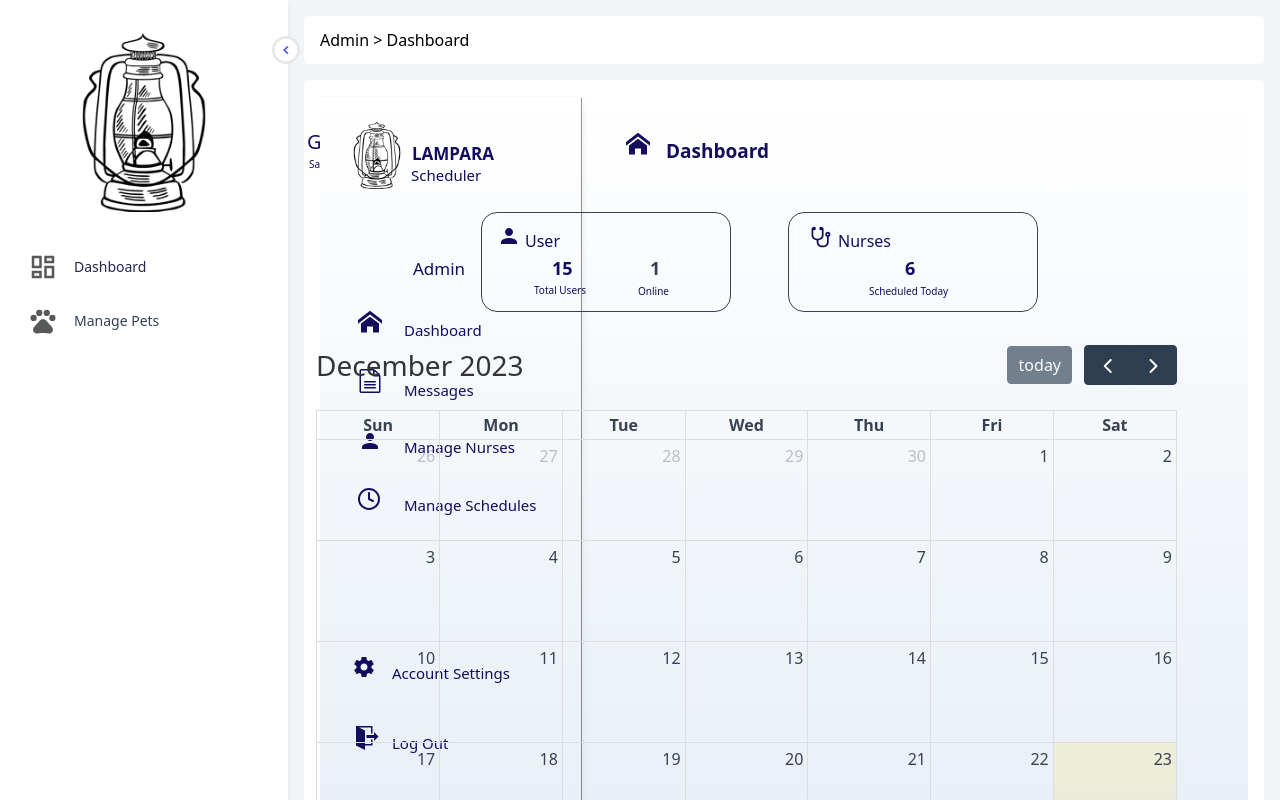
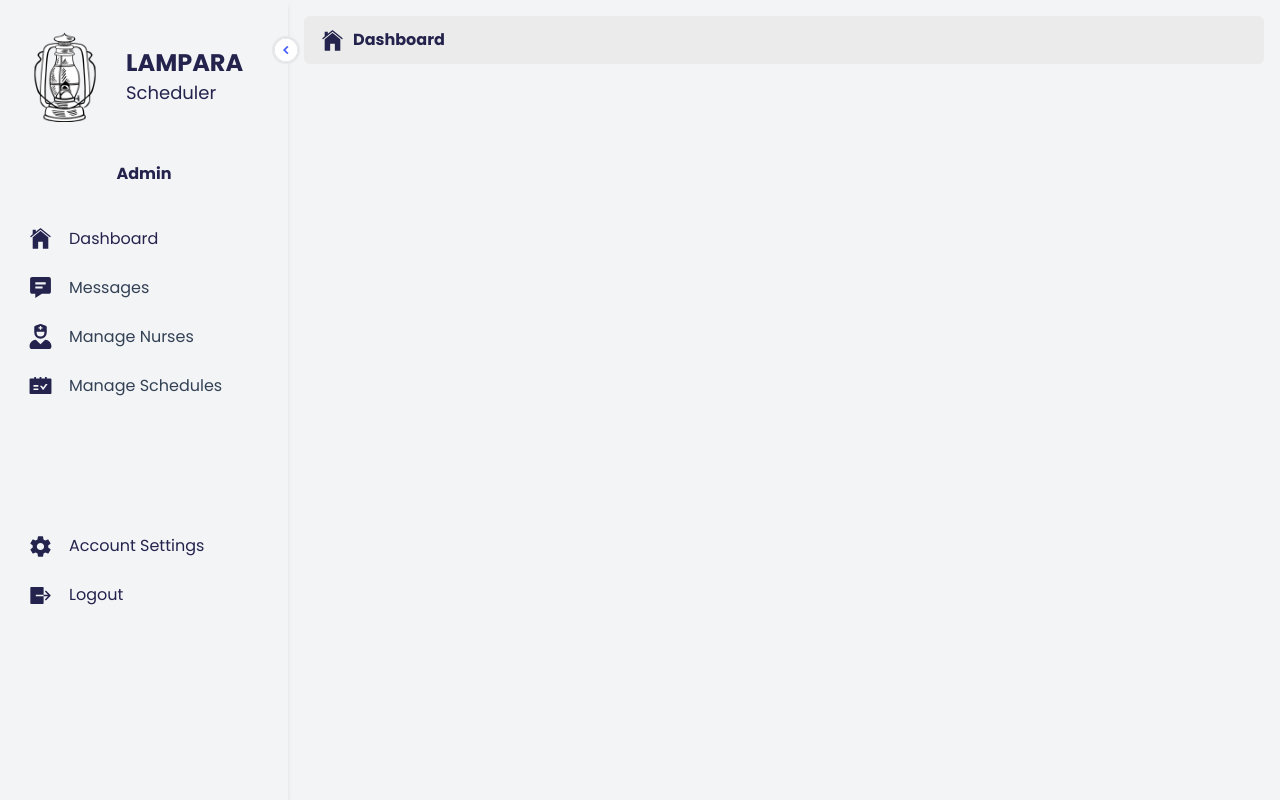
Before and after one commit to whackurt/lampara-nurse-scheduler, a React (Vite) app: page /admin in a window 1280 px wide. Shown: the top 800 px of the page. Built offline with nearby package versions, Linux system fonts and the light colour scheme; sample sign-in values are in the browser's storage.

Commit message:
feat: admin layout

```diff
--- a/index.html
+++ b/index.html
@@ -4,128 +4,13 @@
 		<title>Lampara</title>
 		<meta charset="utf-8" />
 		<meta name="viewport" content="width=device-width, initial-scale=1.0" />
-		<!--
-
-		<meta property="twitter:card" content="summary_large_image" />
-		<style data-tag="reset-style-sheet">
-			html {
-				line-height: 1.15;
-			}
-			body {
-				margin: 0;
-			}
-			* {
-				box-sizing: border-box;
-				border-width: 0;
-				border-style: solid;
-			}
-			p,
-			li,
-			ul,
-			pre,
-			div,
-			h1,
-			h2,
-			h3,
-			h4,
-			h5,
-			h6,
-			figure,
-			blockquote,
-			figcaption {
-				margin: 0;
-				padding: 0;
-			}
-			button {
-				background-color: transparent;
-			}
-			button,
-			input,
-			optgroup,
-			select,
-			textarea {
-				font-family: inherit;
-				font-size: 100%;
-				line-height: 1.15;
-				margin: 0;
-			}
-			button,
-			select {
-				text-transform: none;
-			}
-			button,
-			[type='button'],
-			[type='reset'],
-			[type='submit'] {
-				-webkit-appearance: button;
-			}
-			button::-moz-focus-inner,
-			[type='button']::-moz-focus-inner,
-			[type='reset']::-moz-focus-inner,
-			[type='submit']::-moz-focus-inner {
-				border-style: none;
-				padding: 0;
-			}
-			button:-moz-focus,
-			[type='button']:-moz-focus,
-			[type='reset']:-moz-focus,
-			[type='submit']:-moz-focus {
-				outline: 1px dotted ButtonText;
-			}
-			a {
-				color: inherit;
-				text-decoration: inherit;
-			}
-			input {
-				padding: 2px 4px;
-			}
-			img {
-				display: block;
-			}
-			html {
-				scroll-behavior: smooth;
-			}
-		</style>
-		<style data-tag="default-style-sheet">
-			html {
-				font-family: Poppins;
-				font-size: 16px;
-			}
-
-			body {
-				font-weight: 400;
-				font-style: normal;
-				text-decoration: none;
-				text-transform: none;
-				letter-spacing: normal;
-				line-height: 1.15;
-				color: var(--dl-color-gray-black);
-				background-color: var(--dl-color-gray-white);
-			}
-		</style>
+		<link rel="icon" href="./src/assets/icon.png" />
+		<link rel="preconnect" href="https://fonts.googleapis.com" />
+		<link rel="preconnect" href="https://fonts.gstatic.com" crossorigin />
 		<link
+			href="https://fonts.googleapis.com/css2?family=Inter:wght@100;200;300;400;500;600;700;800;900&family=Poppins:ital,wght@0,100;0,200;0,300;0,400;0,500;0,600;0,700;0,800;0,900;1,100;1,200;1,300;1,400;1,500;1,600;1,800;1,900&family=Roboto:ital,wght@0,100;0,300;0,400;0,500;0,700;1,300;1,400;1,500;1,700&display=swap"
 			rel="stylesheet"
-			href="https://fonts.googleapis.com/css2?family=Inter:wght@100;200;300;400;500;600;700;800;900&display=swap"
-			data-tag="font"
 		/>
-
-		<link
-			rel="stylesheet"
-			href="https://fonts.googleapis.com/css2?family=Poppins:ital,wght@0,100;0,200;0,300;0,400;0,500;0,600;0,700;0,800;0,900;1,100;1,200;1,300;1,400;1,500;1,600;1,700;1,800;1,900&display=swap"
-			data-tag="font"
-		/>
-		<style>
-			@keyframes fade-in-left {
-				0% {
-					opacity: 0;
-					transform: translateX(-20px);
-				}
-				100% {
-					opacity: 1;
-					transform: translateX(0);
-				}
-			}
-		</style> -->
 	</head>
 	<body>
 		<div id="root"></div>
--- a/src/App.jsx
+++ b/src/App.jsx
@@ -18,6 +18,11 @@ import AdminPrivateRoute from './components/PrivateRoute/AdminPrivateRoute';
 import AuthenticatedNursePrivateRoute from './components/PrivateRoute/AuthenticatedNursePrivateRoute';
 import NursePrivateRoute from './components/PrivateRoute/NursePrivateRoute';
 import AdminLayout from './components/Layouts/AdminLayout';
+import { IoIosHome, IoMdSettings } from 'react-icons/io';
+import { BiSolidMessageDetail } from 'react-icons/bi';
+import { FaUserNurse } from 'react-icons/fa';
+import { AiFillSchedule } from 'react-icons/ai';
+import { IoHomeSharp } from 'react-icons/io5';
 
 const App = () => {
 	return (
@@ -50,7 +55,10 @@ const App = () => {
 					path="/admin"
 					element={
 						<AdminPrivateRoute user={'admin'} redirect={'/admin/login'}>
-							<AdminLayout location={'Dashboard'}>
+							<AdminLayout
+								icon={<IoIosHome size={25} />}
+								location={'Dashboard'}
+							>
 								<Dashboard />
 							</AdminLayout>
 						</AdminPrivateRoute>
@@ -61,7 +69,12 @@ const App = () => {
 					path="/admin/manage-nurses"
 					element={
 						<AdminPrivateRoute user={'admin'} redirect={'/admin/login'}>
-							<Nurses />
+							<AdminLayout
+								icon={<FaUserNurse size={25} />}
+								location={'Manage Nurses'}
+							>
+								<Nurses />
+							</AdminLayout>
 						</AdminPrivateRoute>
 					}
 				/>
@@ -70,7 +83,12 @@ const App = () => {
 					path="/admin/messages"
 					element={
 						<AdminPrivateRoute user={'admin'} redirect={'/admin/login'}>
-							<Messages />
+							<AdminLayout
+								icon={<BiSolidMessageDetail size={25} />}
+								location={'Messages'}
+							>
+								<Messages />
+							</AdminLayout>
 						</AdminPrivateRoute>
 					}
 				/>
@@ -79,7 +97,12 @@ const App = () => {
 					path="/admin/manage-schedules"
 					element={
 						<AdminPrivateRoute user={'admin'} redirect={'/admin/login'}>
-							<ViewSchedule />
+							<AdminLayout
+								icon={<AiFillSchedule size={25} />}
+								location={'Manage Schedule'}
+							>
+								<ViewSchedule />
+							</AdminLayout>
 						</AdminPrivateRoute>
 					}
 				/>
@@ -88,7 +111,12 @@ const App = () => {
 					path="/admin/my-account"
 					element={
 						<AdminPrivateRoute user={'admin'} redirect={'/admin/login'}>
-							<Account />
+							<AdminLayout
+								icon={<IoMdSettings size={25} />}
+								location={'Account Settings'}
+							>
+								<Account />
+							</AdminLayout>
 						</AdminPrivateRoute>
 					}
 				/>
--- a/src/components/Layouts/AdminLayout.jsx
+++ b/src/components/Layouts/AdminLayout.jsx
@@ -1,33 +1,51 @@
 import React, { useState } from 'react';
-import { MdOutlineDashboard, MdOutlinePets } from 'react-icons/md';
 import Control from '../../../src/assets/control.png';
 import Logo from '../../../public/LAMPARA/logo1-200h.png';
-import Button from '../Button/Button';
 import { Link, useNavigate } from 'react-router-dom';
+import { IoIosHome, IoMdSettings } from 'react-icons/io';
+import { BiSolidMessageDetail } from 'react-icons/bi';
+import { FaUserNurse } from 'react-icons/fa';
+import { AiFillSchedule } from 'react-icons/ai';
+import { IoLogOutSharp } from 'react-icons/io5';
 
-const AdminLayout = ({ children, location }) => {
+const AdminLayout = ({ children, location, icon }) => {
 	const [open, setOpen] = useState(true);
 	const navigate = useNavigate();
 
 	const Menus = [
 		{
 			title: 'Dashboard',
-			icon: <MdOutlineDashboard size={30} color="#585959" />,
+			icon: <IoIosHome size={25} color="#24234d" />,
 			route: '/admin',
 		},
 		{
-			title: 'Manage Pets',
-			icon: <MdOutlinePets size={30} color="#585959" />,
-			route: '/admin/manage-pets',
+			title: 'Messages',
+			icon: <BiSolidMessageDetail size={25} color="#24234d" />,
+			route: '/admin/messages',
+		},
+		{
+			title: 'Manage Nurses',
+			icon: <FaUserNurse size={25} color="#24234d" />,
+			route: '/admin/manage-nurses',
+		},
+		{
+			title: 'Manage Schedules',
+			icon: <AiFillSchedule size={25} color="#24234d" />,
+			route: '/admin/manage-schedules',
 		},
 	];
 
+	const logout = async () => {
+		await localStorage.removeItem('adminToken');
+		await navigate('/admin/login');
+	};
+
 	return (
-		<div className="flex w-full overflow-x-auto">
+		<div className="flex font-poppins text-primary w-full overflow-x-auto">
 			<div
 				className={` ${
 					open ? 'w-72' : 'w-20 '
-				} bg-white h-screen p-5 shadow-md pt-8 fixed top-0 left duration-300 `}
+				} bg-gray-100 h-screen p-5 shadow-md pt-8 fixed top-0 left duration-300 `}
 			>
 				<img
 					src={Control}
@@ -36,14 +54,27 @@ const AdminLayout = ({ children, location }) => {
 					onClick={() => setOpen(!open)}
 				/>
 
-				<div className="flex justify-center gap-x-4 items-center">
+				<div className="flex gap-x-4 items-center">
 					<img
-						width={180}
-						height={100}
+						width={90}
 						src={Logo}
 						className={`cursor-pointer duration-500`}
 					/>
+					<div className="flex flex-col">
+						<div
+							className={`text-primary origin-left font-bold text-2xl duration-200 ${
+								!open && 'scale-0'
+							}`}
+						>
+							LAMPARA
+							<p className="text-lg font-normal">Scheduler</p>
 						</div>
+					</div>
+				</div>
+				<div className="flex justify-center mt-10">
+					<p className="font-bold">Admin</p>
+				</div>
+				<div className="flex flex-col justify-between">
 					<ul className="pt-6">
 						{Menus.map((Menu, index) => (
 							<Link to={Menu.route} key={index}>
@@ -51,7 +82,7 @@ const AdminLayout = ({ children, location }) => {
 									key={index}
 									className={`flex ${
 										location === Menu.title ? 'text-primary' : 'text-slate-700'
-								} rounded-md p-2 cursor-pointer hover:bg-slate-100 text-gray-300 text-sm items-center gap-x-4
+									} rounded-md p-2 cursor-pointer hover:bg-slate-100 text-primary text-md items-center gap-x-4
               ${Menu.gap ? 'mt-9' : 'mt-2'} ${
 										index === 0 && 'bg-light-white'
 									} `}
@@ -60,7 +91,7 @@ const AdminLayout = ({ children, location }) => {
 									<span
 										className={`${
 											!open && 'hidden'
-									} origin-left duration-200  font-medium`}
+										} origin-left duration-200  font-normal`}
 									>
 										{Menu.title}
 									</span>
@@ -68,6 +99,22 @@ const AdminLayout = ({ children, location }) => {
 							</Link>
 						))}
 					</ul>
+
+					<div className="flex flex-col gap-y-6 mt-32">
+						<div className="flex gap-x-4 px-2">
+							<IoMdSettings size={25} color="#24234d" />
+							<Link to={'/admin/my-account'} className="cursor-pointer">
+								Account Settings
+							</Link>
+						</div>
+						<div className="flex gap-x-4 px-2">
+							<IoLogOutSharp size={25} color="#24234d" />
+							<a onClick={() => logout()} className="cursor-pointer">
+								Logout
+							</a>
+						</div>
+					</div>
+				</div>
 			</div>
 
 			<div
@@ -75,21 +122,11 @@ const AdminLayout = ({ children, location }) => {
 					open ? 'ml-72' : 'ml-20'
 				} duration-300 `}
 			>
-				<div className="flex justify-between items-center w-full px-4 rounded-md bg-white h-12">
-					<p className="font-medium">
-						Admin {'>'} {location}
-					</p>
-					{/* <Button
-						onClick={() => {
-							localStorage.clear();
-							navigate('/admin/login');
-						}}
-						className="bg-primary hover:bg-secondary text-white px-2 py-1 rounded text-sm font-medium"
-					>
-						Log out
-					</Button> */}
+				<div className="flex justify-left gap-x-2 items-center w-full px-4 rounded-md bg-mainBgColor h-12">
+					{icon}
+					<p className="font-bold text-primary">{location}</p>
 				</div>
-				<div className="bg-white my-4 rounded-md p-4 text-gray-700">
+				<div className="bg-grey-100 my-4 rounded-md p-4 text-gray-700">
 					{children}
 				</div>
 			</div>
--- a/src/index.css
+++ b/src/index.css
@@ -2,3 +2,4 @@
 @tailwind components;
 @tailwind utilities;
 @import url('https://fonts.googleapis.com/css2?family=Inter:wght@100;300;400;500;600;700;800;900&family=Poppins:ital,wght@0,100;0,400;0,500;0,600;0,700;1,300;1,400;1,500;1,700&family=Roboto:ital,wght@0,100;0,300;0,400;0,500;0,700;1,300;1,400;1,500;1,700&display=swap');
+@import url('https://fonts.googleapis.com/css2?family=Inter:wght@100;200;300;400;500;600;700;800;900&family=Poppins:ital,wght@0,100;0,200;0,300;0,400;0,500;0,600;0,700;0,800;0,900;1,100;1,200;1,300;1,400;1,500;1,600;1,800;1,900&family=Roboto:ital,wght@0,100;0,300;0,400;0,500;0,700;1,300;1,400;1,500;1,700&display=swap');
--- a/src/views/admin/dashboard/dashboard.jsx
+++ b/src/views/admin/dashboard/dashboard.jsx
@@ -29,81 +29,11 @@ const Dashboard = (props) => {
 	};
 
 	return (
-		<div className="dashboard-container">
+		<div className="">
 			<Helmet>
 				<title>Dashboard - Lampara</title>
 				<meta property="og:title" content="Dashboard - Lampara" />
 			</Helmet>
-			<div className="dashboard-container1">
-				<svg viewBox="0 0 1024 1024" className="dashboard-icon">
-					<path d="M1024 590.444l-512-397.426-512 397.428v-162.038l512-397.426 512 397.428zM896 576v384h-256v-256h-256v256h-256v-384l384-288z"></path>
-				</svg>
-				<h1 className="dashboard-text">Dashboard</h1>
-			</div>
-			<div className="dashboard-container2">
-				<h1 className="dashboard-text02">Greetings!</h1>
-				<span className="dashboard-text03">{currentDate}</span>
-			</div>
-			<AdminSideBar />
-			<div className="dashboard-container5">
-				<div className="dashboard-container6">
-					<svg viewBox="0 0 1024 1024" className="dashboard-icon17">
-						<path d="M512 598q108 0 225 47t117 123v86h-684v-86q0-76 117-123t225-47zM512 512q-70 0-120-50t-50-120 50-121 120-51 120 51 50 121-50 120-120 50z"></path>
-					</svg>
-					<span className="dashboard-text06">User</span>
-					<span className="dashboard-text07">15</span>
-					<span className="dashboard-text08">Total Users</span>
-					<span className="dashboard-text09">1</span>
-					<span className="dashboard-text10">Online</span>
-				</div>
-				<div className="dashboard-container7">
-					<svg
-						viewBox="0 0 804.5714285714286 1024"
-						className="dashboard-icon19"
-					>
-						<path d="M731.429 402.286c0-20-16.571-36.571-36.571-36.571s-36.571 16.571-36.571 36.571 16.571 36.571 36.571 36.571 36.571-16.571 36.571-36.571zM804.571 402.286c0 48-30.286 88-73.143 103.429v225.714c0 121.143-114.857 219.429-256 219.429s-256-98.286-256-219.429v-75.429c-124-15.429-219.429-106.857-219.429-217.143v-292.571c0-20 16.571-36.571 36.571-36.571 3.429 0 6.286 0.571 9.143 1.143 12.571-22.286 36.571-37.714 64-37.714 40.571 0 73.143 32.571 73.143 73.143s-32.571 73.143-73.143 73.143c-13.143 0-25.714-4-36.571-10.286v229.714c0 80.571 82.286 146.286 182.857 146.286s182.857-65.714 182.857-146.286v-229.714c-10.857 6.286-23.429 10.286-36.571 10.286-40.571 0-73.143-32.571-73.143-73.143s32.571-73.143 73.143-73.143c27.429 0 51.429 15.429 64 37.714 2.857-0.571 5.714-1.143 9.143-1.143 20 0 36.571 16.571 36.571 36.571v292.571c0 110.286-95.429 201.714-219.429 217.143v75.429c0 80.571 82.286 146.286 182.857 146.286s182.857-65.714 182.857-146.286v-225.714c-42.857-15.429-73.143-55.429-73.143-103.429 0-60.571 49.143-109.714 109.714-109.714s109.714 49.143 109.714 109.714z"></path>
-					</svg>
-					<span className="dashboard-text11">Nurses</span>
-					<span className="dashboard-text12">6</span>
-					<span className="dashboard-text13">Scheduled Today</span>
-				</div>
-				<div className="dashboard-container8">
-					{/* Render FullCalendar component with plugins */}
-					<FullCalendar
-						plugins={[dayGridPlugin, interactionPlugin]}
-						initialView="dayGridMonth"
-						events={[
-							// Add your events data here
-							{ date: '2023-10-06' },
-							{ date: '2023-10-07' },
-							// Add more events as needed
-						]}
-						dateClick={handleDateClick} // Attach the dateClick handler
-					/>
-				</div>
-				{popupDate && (
-					<div className="popup-container">
-						<div className="popup-content">
-							{/* Display assigned nurses for the clicked date */}
-							<h2>Nurses Scheduled for {popupDate}</h2>
-							{/* Nurse 1 schedule */}
-							<div className="nurse-schedule">
-								<h3>Nurse 1</h3>
-								<p>Time: 8:00 AM - 4:00 PM</p>
-								<p>Department: Pediatrics</p>
-							</div>
-							{/* Nurse 2 schedule */}
-							<div className="nurse-schedule">
-								<h3>Nurse 2</h3>
-								<p>Time: 12:00 PM - 8:00 PM</p>
-								<p>Department: Emergency Room</p>
-							</div>
-							{/* Add more nurse schedules as needed */}
-							<button onClick={closePopup}>Close</button>
-						</div>
-					</div>
-				)}
-			</div>
 		</div>
 	);
 };
--- a/src/views/auth/admin-login/admin-login.jsx
+++ b/src/views/auth/admin-login/admin-login.jsx
@@ -42,11 +42,13 @@ const AdminLogin = (props) => {
 				<p>Admin</p>
 				<div className="mt-4">
 					<LamparaInputForm
+						type="text"
 						label="Username"
 						onChange={(e) => setUsername(e.target.value)}
 						placeholder="Enter your username"
 					/>
 					<LamparaInputForm
+						type="password"
 						label="Password"
 						onChange={(e) => setPassword(e.target.value)}
 						placeholder="Enter your password"
--- a/tailwind.config.js
+++ b/tailwind.config.js
@@ -5,6 +5,7 @@ export default {
 		extend: {
 			fontFamily: {
 				inter: ['Inter', 'sans-serif'],
+				poppins: ['Poppins', 'sans-serif'],
 			},
 			colors: {
 				primary: '#24234d',
```
Lines whose indentation alone changed are shown as unchanged.
